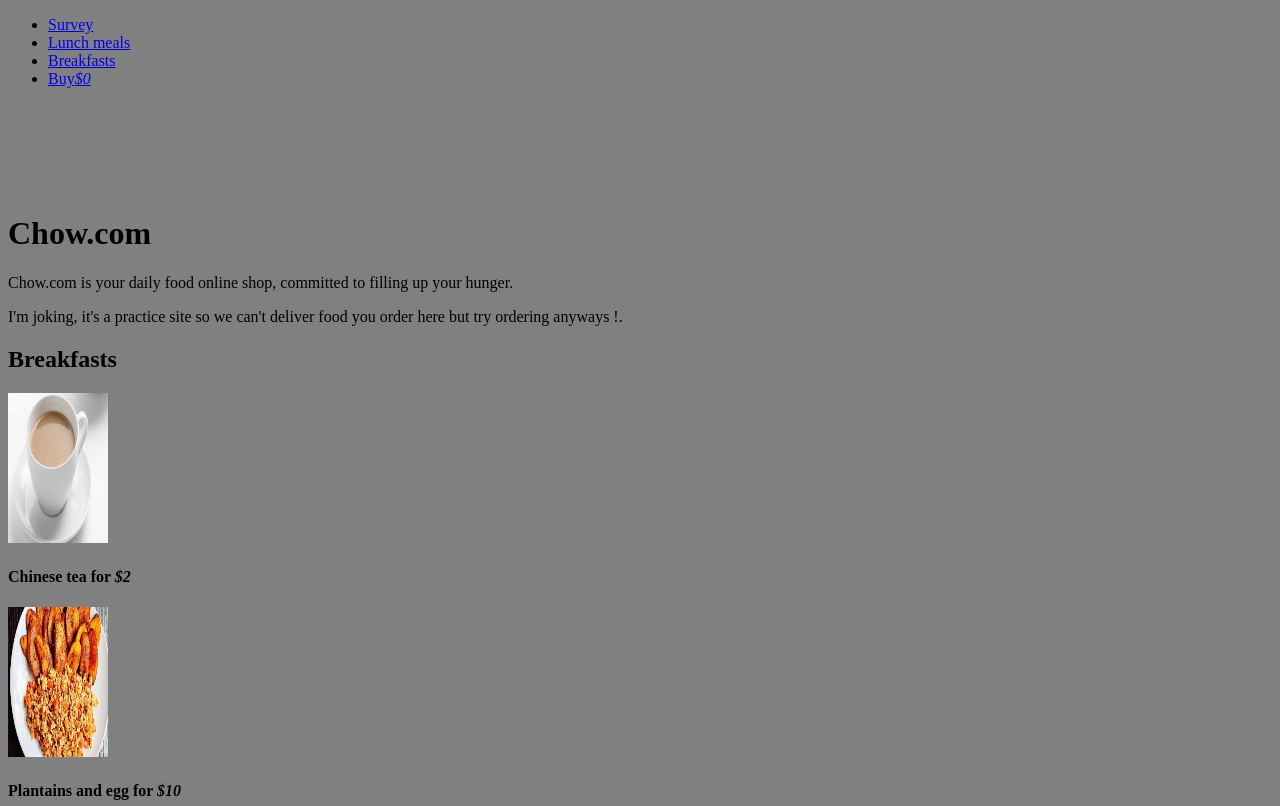
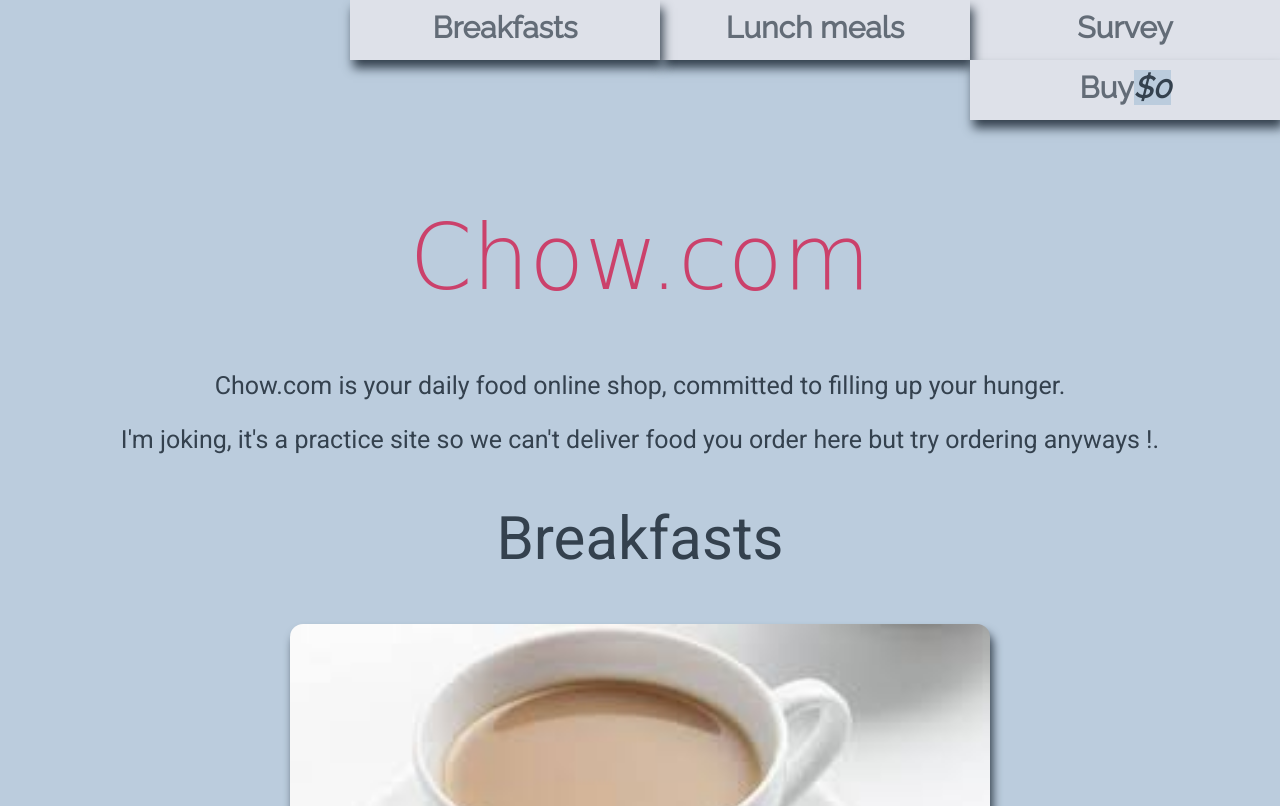
Before and after one commit to amarachio/practice-1, a plain HTML site: page index.html in a window 1280 px wide. Shown: the top 806 px of the page. Drawn offline with Linux system fonts and the light colour scheme; a web font is replaced by a local one.

Commit message:
Update chow.css

```diff
--- a/chow.css
+++ b/chow.css
@@ -1,5 +1,54 @@
-body{
-  background-color: gray;
+*,html,body{
+
+background-color: #BBCCDD;
+color: #34414e;
+
 }
-img{width: 100px;
-height: 150px;}
+nav ul{list-style-type:none;
+  margin:0 !important;
+  padding:0 !important;
+  box-sizing: border-box !important;
+  position: fixed;
+
+}
+nav li{display:inline;
+    float:right;
+  top:0px;}
+nav a:link, nav a:visited{background-color: #dee1e9;
+    color:white;
+    display:block;
+    width:290px;
+    height: 40px;
+    text-align:center;
+    padding:10px 10px;
+    box-shadow: 3px 8px 10px #34414e;
+
+  text-decoration: none;
+font-size: 30px;
+font-family: 'Raleway', sans-serif;
+font-weight: 600;
+margin-top: 0px;
+margin-left: 0px;
+color: #636c77;}
+body{margin: 0px 50px 15px 50px;
+text-align: center;
+font-family: 'Roboto', sans-serif;
+font-size: 25px;}
+
+img{width: 700px;
+height: 450px;
+border-radius: 13px;
+box-shadow: 3px 8px 10px #34414e}
+h1{font-weight: lighter;
+font-size: #3d4c51;
+font-family: 'Modak', cursive;
+font-size: 90px;
+color: #cb416b;}
+h2{font-weight: 500;
+font-size: 60px;}
+h4{color: #2a4041;}
+/* .chow{background-color: white;
+  width: auto;
+  height: auto;} */
+footer>a>img{width: 35px;
+height: 30px;}
```
